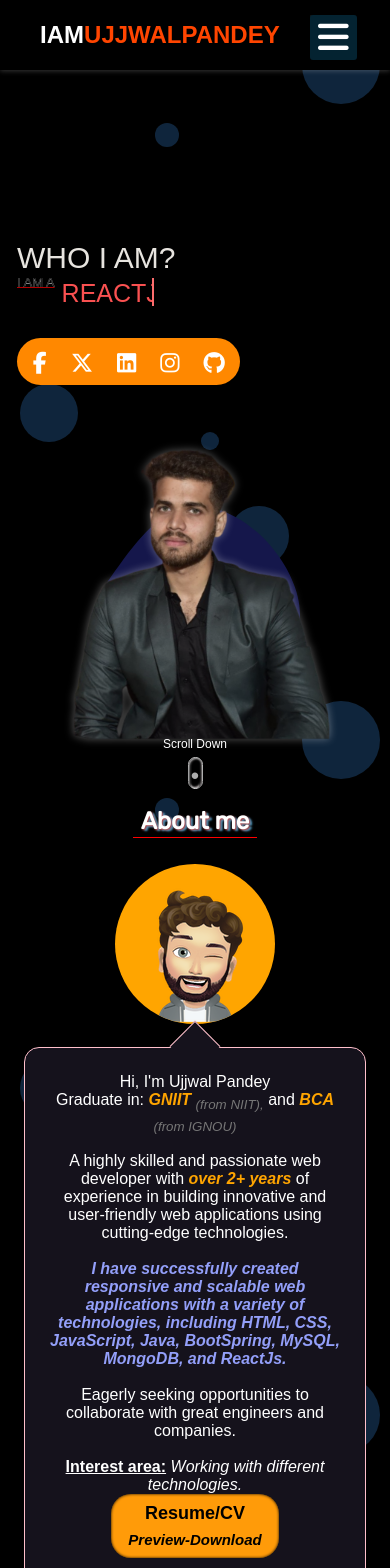
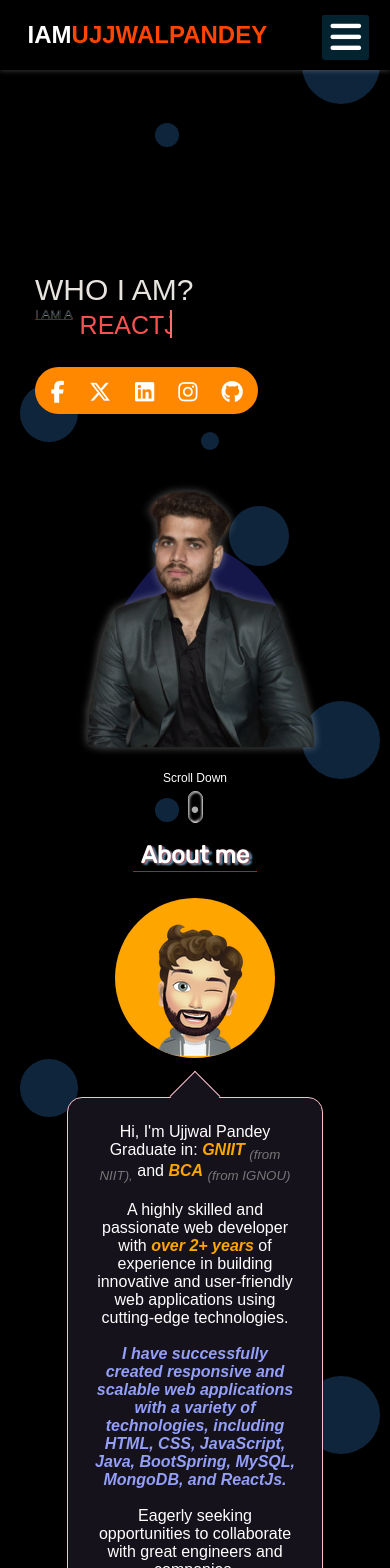
Before and after one commit to ujjwalpandeyjava/Ujjwal-Portfolio, a React (Create React App) app: page / in a window 390 px wide. Shown: the top 1568 px of the page. Built offline with nearby package versions, Linux system fonts and the light colour scheme.

Commit message:
Set:
> Home responsive for bigger screens
> PDF Preview

```diff
--- a/src/aboutSection.js
+++ b/src/aboutSection.js
@@ -31,7 +31,7 @@ function AboutSection(props) {
 
 								<u><strong>Interest area:</strong></u> <i>Working with different technologies.</i>
 							</div>
-							<div id="downloadCV" style={{ color: 'black', fontWeight:'bolder', fontSize:'18px' }} onClick={() => (!viewPreview) ? setViewPreview(true) : console.log(`Already 'true' change from open full pages module`)}>Resume/CV<br /><em><sub>Preview-Download</sub></em></div>
+							<div id="downloadCV" onClick={() => (!viewPreview) ? setViewPreview(true) : console.log(`Already 'true' change from open full pages module`)}>Resume/CV<br /><em><sub>Preview-Download</sub></em></div>
 							{(previewPDFs)}
 						</div>
 						<div id="bars">
--- a/src/home/Home.js
+++ b/src/home/Home.js
@@ -33,7 +33,8 @@ function Home() {
 						</ul>
 					</div>
 					<SocialIcons />
-					<div id="myAvatar"><img src={floatingImage} alt="It's me" /></div>
+					{/* <div id="myAvatar"><img src={floatingImage} alt="It's me" /></div> */}
+					<img id="myAvatar" src={floatingImage} alt="It's me" />
 				</div>
 				<div className="whoIamPic">
 					<img src={myPicture} alt="It me Ujjwal Pandey" />
--- a/src/index.css
+++ b/src/index.css
@@ -30,12 +30,10 @@
 /* Applied on full app */
 div {
     color: white;
-    /* padding: 12px; */
 }
 
 /* Applied to only summary Section div */
 #summarySection div {
-    /* color: #371db8; */
     color: #37439c;
     padding: 5px;
 }
@@ -43,28 +41,25 @@ div {
 body {
     background-color: black;
     font-family: "Rubik", sans-serif;
-    min-width: 340px;
+    /* min-width: 320px; */
     position: relative;
 }
 
 /* Navbar starts */
 .navbar {
     color: white;
-    padding: 15px 25px;
     top: 0;
-    left: 0;
     background-color: black;
     width: 100%;
-    height: 70px;
+    min-height: 70px;
     position: fixed;
     display: flex;
     flex-direction: row;
     flex-wrap: nowrap;
+    align-items: center;
+    z-index: 51;
+    box-shadow: 0 1px 5px 0px #ffffff36;
     justify-content: space-around;
-    align-items: center;
-    align-content: center;
-    z-index: 14;
-    box-shadow: 0 1px 5px 0px #ffffff36;
 }
 
 .navbar>h1 {
@@ -106,39 +101,36 @@ body {
     background-color: #141414f0;
 }
 
-/* Navbar ends */
+/* Main content */
 .main {
-    background-image: url('images/polygon-scatter-haikei.svg');
+    /* background-image: url('images/polygon-scatter-haikei.svg'); */
     background-image: url('images/blob-scatter-haikei.svg');
 }
 
 .home {
     width: 100%;
-    min-height: 94dvh;
-    height: 94dvh;
-    padding: 5px;
+    min-height: 98dvh;
+    height: 98dvh;
+    padding: 5px 35px;
     display: flex;
     flex-direction: row;
     flex-wrap: wrap;
-    /* for scroll Down action */
     position: relative;
 }
 
 .home>div {
+    flex: 1;
     /* min-width: 440px; */
-    flex: 1;
-    padding: 12px;
+    /* padding: 12px; */
     /* border: 2px solid white; */
 }
 
 .whoIAm {
     display: flex;
-    /* min-width: 480px !important; */
     flex-direction: column;
     font-size: 30px;
     text-transform: uppercase;
     justify-content: center;
-    align-content: flex-start;
     align-items: flex-start;
     flex-wrap: nowrap;
     position: relative;
@@ -148,21 +140,11 @@ body {
     padding: 0;
     position: absolute;
     top: 26%;
-    /* right: 32%; */
     right: 22%;
+    height: 35%;
     transform: rotate(-13deg) translate(50%, 10px);
-    width: 180px;
-    height: 210px;
-    /* border: 1px solid #ff8918; */
     overflow: hidden;
-    border-radius: 26% 88px 0px;
     cursor: grabbing;
-    /* display: inline-block; */
-}
-
-#myAvatar>img {
-    width: 100%;
-    height: auto;
 }
 
 .name {
@@ -192,7 +174,6 @@ body {
     height: 30px;
     line-height: 31px;
     overflow: hidden;
-    justify-content: center;
     margin-left: 7px;
     margin-top: 1px;
     z-index: -1;
@@ -221,13 +202,10 @@ body {
     transition: all 300ms ease;
 }
 
-.whoIamPic img {
+.whoIamPic>img {
     /* object-fit: contain; */
-    /* border-radius: 10px; */
-    /* display: block; */
-    height: 100%;
-    max-height: 350px;
-    /* margin: 0 auto; */
+    height: 50%;
+    /* max-height: 350px; */
     filter: grayscale(10%) brightness(90%) drop-shadow(0px 0px 4px rgb(255 255 255 / 35%));
 }
 
@@ -471,15 +449,12 @@ body {
 #firstInContactMe,
 #firstInEducation,
 #firstInExamples {
-    /* border: 1px solid blue; */
-    /* width: 100%; */
-    /* height: 100%; */
+    width: 100%;
     display: flex;
     flex-direction: column;
     flex-wrap: nowrap;
     align-items: center;
     justify-content: center;
-    align-content: center;
     padding: 22px 12px 12px 12px;
 }
 
@@ -487,18 +462,15 @@ body {
 #firstInEducation>div,
 #firstInExamples>div,
 #firstInContactMe>div {
-    /* border: 1px solid red; */
     padding: 4px 15px;
     border-radius: 15px;
-    margin: 0 auto;
-    transition: all 0.5s cubic-bezier(0.68, -0.55, 0.265, 1.55);
+    transition: all 0.65s cubic-bezier(0.68, -0.55, 0.265, 1.55);
 }
 
 #firstInAbout>div:nth-child(1),
 #firstInEducation>div:nth-child(1),
 #firstInExamples>div:nth-child(1),
 #firstInContactMe>div:nth-child(1) {
-    /* background-color: #4798bf; */
     margin-bottom: 15px;
 }
 
@@ -524,6 +496,7 @@ body {
     background-color: #15121c;
     flex-grow: 2;
     position: relative;
+    margin-top: 1em;
 }
 
 #firstInAbout>div:nth-child(2)::before {
@@ -543,19 +516,18 @@ body {
 #aboutMe {
     padding: 25px !important;
     border: 1.4px solid pink;
-    width: 100%;
-    /* display: none; */
+    width: 75%;
     display: flex;
     flex-direction: row;
     flex-wrap: wrap;
     justify-content: space-evenly;
     align-items: stretch;
     align-content: center;
-    /* transition: all 0.5s ease-in-out; */
 }
 
 #firstInAbout:hover>#aboutMe {
     display: flex;
+    width: 85%;
 }
 
 #firstInAbout>div:nth-child(1):hover,
@@ -567,11 +539,9 @@ body {
 }
 
 #aboutMe>div {
-    /* border: 1px solid salmon; */
     max-width: 500px;
     font-weight: normal;
     font-family: "Rubik", sans-serif;
-    /* text-transform: capitalize; */
     display: flex;
     flex-direction: column;
     flex-wrap: nowrap;
@@ -596,6 +566,8 @@ body {
 }
 
 #downloadCV {
+    font-size: 18px;
+    margin-top: 1em;
     background-color: #ff9b09;
     max-width: 200px;
     width: auto;
@@ -630,7 +602,6 @@ body {
 }
 
 #bars {
-    /* border: 1px solid red;    */
     border-radius: 6px;
     padding: 5px;
     width: 290px;
@@ -651,8 +622,6 @@ body {
     display: block;
     color: yellow;
     background-color: yellow;
-    /* width: 160%; */
-    /* margin-left: 20%; */
     height: 1px;
     margin-top: 4px;
     border: 1px solid yellow;
@@ -669,18 +638,16 @@ body {
     align-content: space-around;
 }
 
-/* About section ends */
-
 /* Experience section start */
 #aboutEducation {
     background-color: #241f30;
     padding: 25px;
+    margin-top: 1em;
     width: 83%;
     max-width: 600px;
     display: flex;
     flex-direction: column;
     flex-wrap: nowrap;
-    align-content: flex-start;
     justify-content: space-around;
     align-items: flex-start;
     position: relative;
@@ -695,7 +662,6 @@ body {
     content: "";
     width: 35px;
     height: 35px;
-    /* background-color: #15121c; */
     background-color: rgb(19, 19, 19);
     z-index: 12;
     position: absolute;
@@ -703,9 +669,9 @@ body {
     left: 50%;
     transform: translate(-50%, -55%) rotate(45deg);
     /*
+    background-color: #15121c;
     border-bottom: 3px solid rgb(116 2 2);
-    border-right: 3px solid rgb(116, 2, 2); */
-    /*
+    border-right: 3px solid rgb(116, 2, 2);
     border-bottom: 2px solid rgba(223, 135, 4, 0.993);
     border-right: 2px solid rgba(223, 135, 4, 0.993);
     box-shadow: inset 9px 9px 10px 0 black, inset -3px -35px #ffffff66;
@@ -723,7 +689,6 @@ body {
     width: 100%;
     height: 200%;
     transform: rotate(45deg) translate(-19%, 0);
-    /* background: #ff8d00; */
     background: #ff6a00;
     z-index: 1;
 }
@@ -767,32 +732,13 @@ body {
 }
 
 #aboutEducation>div>p>span {
-    /* color: #5c4f5cef; */
     color: #3df9e9d4;
     font-size: small;
     text-shadow: 1px 1px 0px #2700ff96;
 }
 
-/* Experience section Ends */
-
-#aboutExamples {
-    display: flex;
-    flex-direction: row;
-    flex-wrap: wrap;
-    background-color: #241f30;
-    min-width: 90%;
-    min-height: 220px !important;
-    height: auto;
-    border: 1px solid white;
-    align-content: space-around;
-    align-items: center;
-    justify-content: space-around;
-    cursor: pointer;
-    /* transition: all 0.5s cubic-bezier(0.68, -0.55, 0.265, 1.55); */
-}
 
 /* About example work start */
-
 .container {
     position: relative;
     overflow: hidden;
@@ -803,12 +749,10 @@ body {
 
 #overlayID {
     opacity: 0;
-    /* display: none; */
     display: flex;
     position: absolute;
     left: 0px;
     top: 0px;
-    /* min-height: 1000px; */
     height: 100%;
     width: 100%;
     background-color: rgba(255, 255, 255, 0.507);
@@ -818,7 +762,6 @@ body {
     flex-direction: row;
     flex-wrap: nowrap;
     align-content: center;
-    /* transition: all 1.2s ease-in-out, background-color 1.5s cubic-bezier(0.53, -0.13, 0.82, 1.43); */
     transition: all 1.2s cubic-bezier(0.4, 0, 0.2, 1), background-color 0.4s cubic-bezier(0.53, -0.13, 0.82, 1.43);
 }
 
@@ -832,7 +775,6 @@ body {
 }
 
 .details {
-    /* border: 1px solid black; */
     position: relative;
     width: 75%;
     height: 100%;
@@ -872,10 +814,11 @@ body {
     min-width: 300px;
     border: 1px solid white;
     cursor: pointer;
+    width: 75%;
 }
 
 #connect:hover {
-    min-width: 100%;
+    min-width: 80%;
 }
 
 .connect-title {
@@ -912,13 +855,8 @@ body {
 }
 
 .footer {
-    /*
-    background-color: rgba(33, 11, 87, 0.39);
-    margin: 0px -12px -12px;
-    color: firebrick; */
     text-align: center;
     background-color: rgba(33, 11, 87, 0.39);
-    /* margin: 0px -12px -12px; */
     padding: 10px 2px;
     font-size: large;
     color: firebrick;
@@ -941,7 +879,6 @@ body {
 }
 
 /* Page Scrollbar ends */
-
 @media screen and (width < 970px) {
     .home {
         flex-direction: column;
@@ -965,13 +902,14 @@ body {
         flex-direction: row-reverse;
     }
 
-    .whoIamPic img {
-        max-height: 300px;
+    .whoIamPic>img {
+        height: 65%;
     }
 
     #myAvatar {
         top: 27%;
         right: 22%;
+        height: 50%;
     }
 
     #scroller>div {
@@ -996,7 +934,6 @@ body {
     #myAvatar {
         top: 35%;
         right: 18%;
-        width: 135px;
     }
 
     #connect>div {
@@ -1053,7 +990,6 @@ body {
     height: 0;
     overflow: hidden;
     background: #02121a;
-    /* border-bottom: 1px solid white; */
     box-shadow: 0 100px 200px rgba(255, 255, 255, 0.452);
     transition: all 0.5s ease;
 }
@@ -1136,14 +1072,43 @@ label #cancel {
 /*Small screen navbar end*/
 
 /*  Working languages section.*/
+
+.workingWith,
+#aboutExamples {
+    width: 87%;
+}
+
+.workingWith:hover,
+#aboutExamples:hover {
+    width: 92%;
+}
+
 .workingWith {
     display: block;
+}
+
+/* Experience section Ends */
+#aboutExamples {
+    margin-top: 25px !important;
+    padding: 3px !important;
+    display: flex;
+    flex-direction: row;
+    flex-wrap: wrap;
+    background-color: #241f30;
+    min-width: 90%;
+    min-height: 220px !important;
+    height: auto;
+    border: 1px solid white;
+    align-content: space-around;
+    align-items: center;
+    justify-content: space-around;
+    cursor: pointer;
+    /* transition: all 0.5s cubic-bezier(0.68, -0.55, 0.265, 1.55); */
 }
 
 .workWith {
     position: relative;
     background-color: #241f30;
-    margin: 30px auto;
     min-width: 330px;
     max-width: 1150px;
     min-height: 220px !important;
@@ -1154,7 +1119,6 @@ label #cancel {
     flex-wrap: wrap;
     align-content: flex-start;
     align-items: flex-start;
-    /* gap: 5px; */
     justify-content: space-around;
     overflow: auto;
     box-shadow: inset 0 -3px 7px #969696;
@@ -1162,13 +1126,8 @@ label #cancel {
     transition: all 0.5s cubic-bezier(0.68, -0.55, 0.265, 1.55);
 }
 
-.workWith::before {
-    /* content: ""; */
-    /* display: block; */
-}
-
 #workH3 {
-    float: left;
+    text-align: left;
     font-family: Rubik;
     padding: 6px 10px;
     font-size: x-large;
@@ -1212,11 +1171,6 @@ label #cancel {
     visibility: hidden;
 }
 
-#aboutExamples {
-    margin-top: 15px !important;
-    padding: 3px !important;
-}
-
 #aboutExamples iframe {
     border-radius: 12px;
 }
--- a/src/tiltEffect/summaryTilt.js
+++ b/src/tiltEffect/summaryTilt.js
@@ -78,11 +78,9 @@ export default function SummaryTilt(props) {
 								<a href="https://www.facebook.com/ujjwal.pandey.1656">
 									<svg viewBox="0 0 24 24" xmlns="http://www.w3.org/2000/svg">
 										<path d="M15.997 3.985h2.191V.169C17.81.117 16.51 0 14.996 0c-3.159 0-5.323 1.987-5.323 5.639V9H6.187v4.266h3.486V24h4.274V13.267h3.345l.531-4.266h-3.877V6.062c.001-1.233.333-2.077 2.051-2.077z" />
-									</svg></a>
+									</svg>
+								</a>
 								<a href="https://twitter.com/Ujjwalp13341664">
-									{/* <svg xmlns="http://www.w3.org/2000/svg" viewBox="0 0 512 512">
-										<path d="M512 97.248c-19.04 8.352-39.328 13.888-60.48 16.576 21.76-12.992 38.368-33.408 46.176-58.016-20.288 12.096-42.688 20.64-66.56 25.408C411.872 60.704 384.416 48 354.464 48c-58.112 0-104.896 47.168-104.896 104.992 0 8.32.704 16.32 2.432 23.936-87.264-4.256-164.48-46.08-216.352-109.792-9.056 15.712-14.368 33.696-14.368 53.056 0 36.352 18.72 68.576 46.624 87.232-16.864-.32-33.408-5.216-47.424-12.928v1.152c0 51.008 36.384 93.376 84.096 103.136-8.544 2.336-17.856 3.456-27.52 3.456-6.72 0-13.504-.384-19.872-1.792 13.6 41.568 52.192 72.128 98.08 73.12-35.712 27.936-81.056 44.768-130.144 44.768-8.608 0-16.864-.384-25.12-1.44C46.496 446.88 101.6 464 161.024 464c193.152 0 298.752-160 298.752-298.688 0-4.64-.16-9.12-.384-13.568 20.832-14.784 38.336-33.248 52.608-54.496z" />
-									</svg> */}
 									<a href="https://ujjwalpandeyjava.github.io/Links/" target="_blank" rel="noopener noreferrer"><i className="fa-brands fa-x-twitter"></i></a>
 								</a>
 								<a href="https://www.instagram.com/pandey.ujjwalpandey/">
```
Also changed, not shown: src/EmailService/EmailService.module.css (+9 -20 lines), src/previewPDFs.js (+6 -12 lines), src/previews.module.css (+44 -32 lines).
